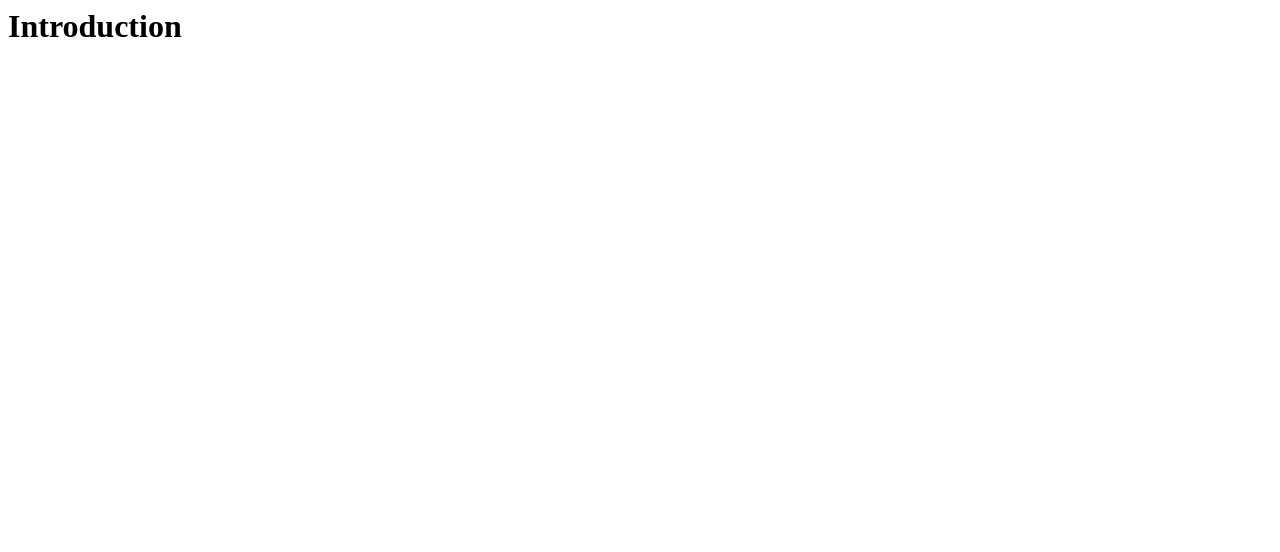
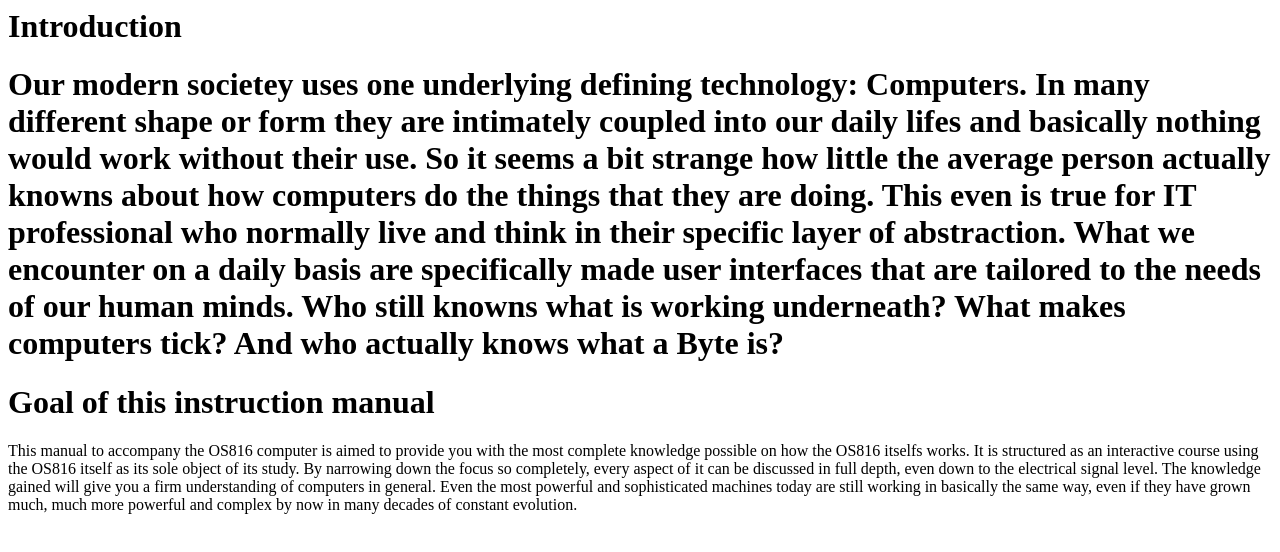
Before and after one commit to c0pperdragon/OS816, a plain HTML site: page doc/manual/introduction.html in a window 1280 px wide. Drawn offline with Linux system fonts and the light colour scheme.

Commit message:
User manual, documentation

```diff
--- a/doc/manual/introduction.html
+++ b/doc/manual/introduction.html
@@ -4,7 +4,31 @@
 </head>
 <body>
 <h1>Introduction<h1>
+Our modern societey uses one underlying defining technology: Computers.
+In many different shape or form they are intimately coupled into our daily lifes
+and basically nothing would work without their use.
 
+So it seems a bit strange how little the average person actually knowns about how
+computers do the things that they are doing. This even is true for IT professional
+who normally live and think in their specific layer of abstraction.
+
+What we encounter on a daily basis are specifically made user interfaces that
+are tailored to the needs of our human minds. Who still knowns what is
+working underneath? What makes computers tick? And who actually knows what
+a Byte is?
+
+<h1>Goal of this instruction manual</h1>
+
+This manual to accompany the OS816 computer is aimed to provide you with
+the most complete knowledge possible on how the OS816 itselfs works. It is
+structured as an interactive course using the OS816 itself as its sole
+object of its study. By narrowing down the focus so completely, every aspect
+of it can be discussed in full depth, even down to the electrical signal level.
+
+The knowledge gained will give you a firm understanding of computers in general.
+Even the most powerful and sophisticated machines today are still working
+in basically the same way, even if they have grown much, much more powerful and
+complex by now in many decades of constant evolution.
 
 </body>
 </html>
```
Also changed, not shown: doc/manual/getting_started.html (added, +9 -0 lines), doc/manual/index.html (+1 -1 lines), doc/manual/asm/opcodes.txt (added), doc/manual/asm/scraps.txt (added), 2 other files.
